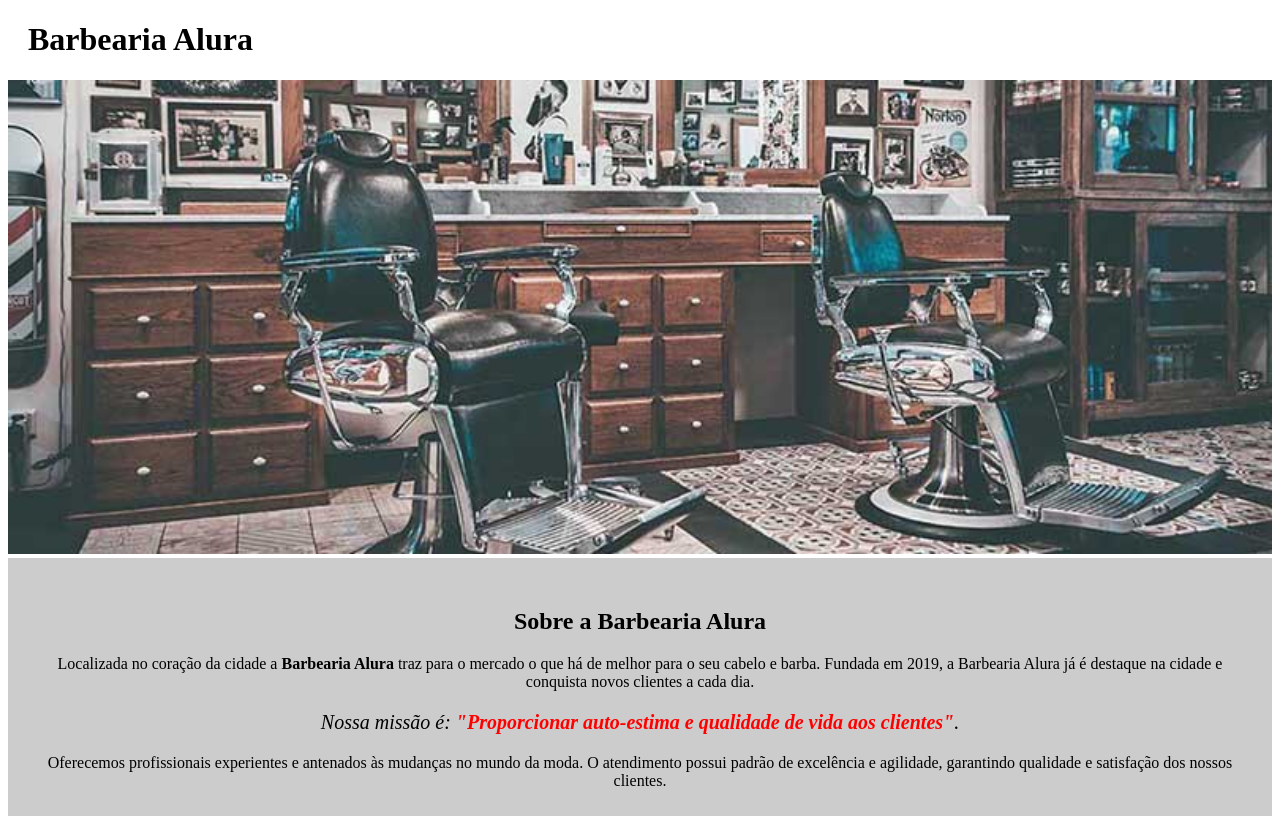
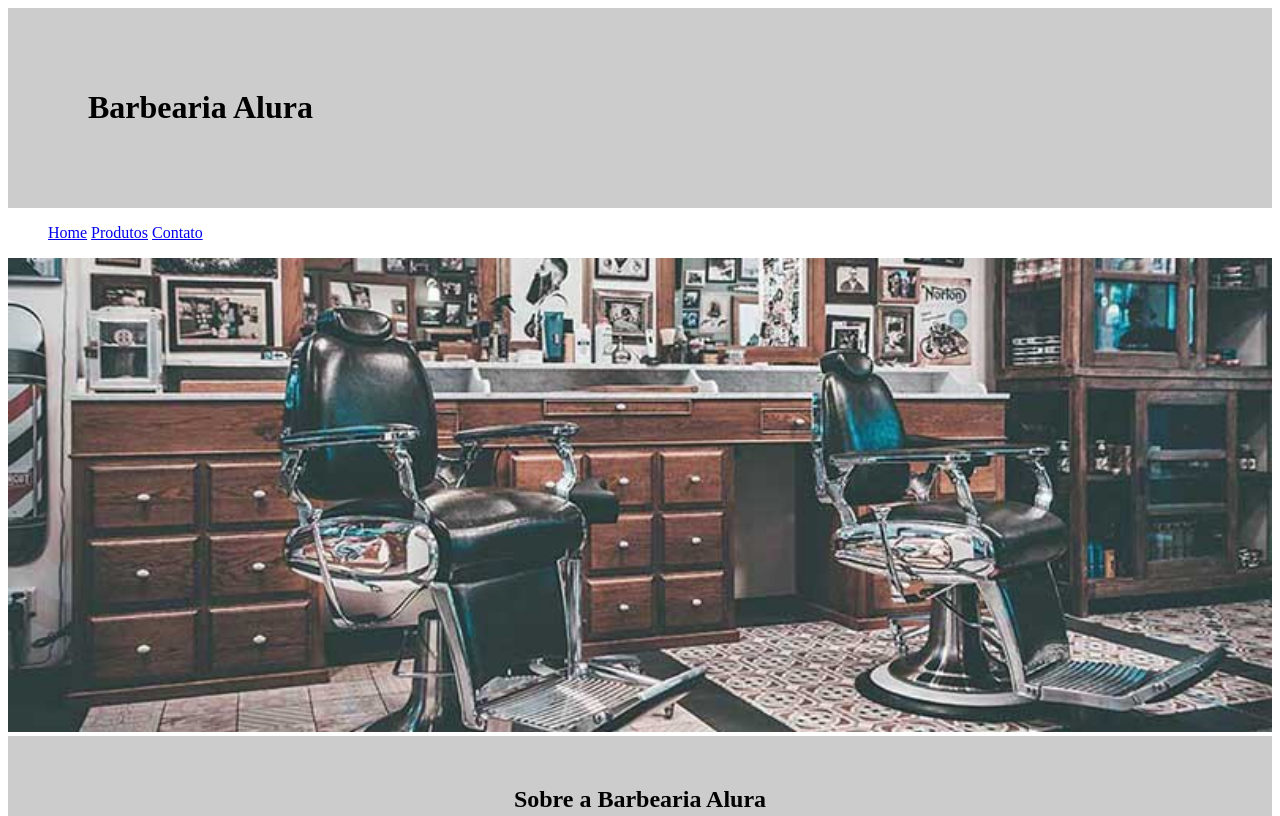
Before and after one commit to VagnerSiqueiraDeSousa/0-projetoBarbearia, a plain HTML site: page index.html in a window 1280 px wide. Shown: the top 816 px of the page. Drawn offline with Linux system fonts and the light colour scheme.

Commit message:
implementação do menu na pagina pricipal

```diff
--- a/index.html
+++ b/index.html
@@ -8,8 +8,19 @@
 
 	<body>
 		<header>
-			<h1 class="titulo-principal">Barbearia Alura</h1>
+			<div class="caixaPaginaPrincipal">
+				<h1 class="titulo-principal">Barbearia Alura</h1>
+
+			</div>
+			<nav>
+				<ul>
+					<li><a href="index.html">Home</a></li>
+					<li><a href="produtos.html">Produtos</a></li>
+					<li><a href="contato.html">Contato</a></li>
+				</ul>
+			</nav>
 		</header>
+		<main>
 		<img id="banner" src="./assets/banner.jpg">
 		<div class="principal">
 			<h2 class="titulo-centralizado">Sobre a Barbearia Alura</h2>
@@ -33,5 +44,6 @@
 
 			<img src="./assets/beneficios.jpg" class="imagembeneficios">
 		</div>
+	</main>
 	</body>
 </html>
--- a/styles/style.css
+++ b/styles/style.css
@@ -1,3 +1,6 @@
+
+
+
 #banner {
 	width:100%;
 }
@@ -13,6 +16,24 @@
 
 .titulo-centralizado {
 	text-align: center
+}
+
+.caixaPaginaPrincipal{
+	background: #CCCCCC;
+	padding: 60px;
+
+}
+
+nav{
+
+	top:110px;
+	right: 0;
+}
+
+
+nav li{
+	display: inline-block;
+
 }
 
 p {
--- /dev/null
+++ b/styles/test.css
@@ -0,0 +1,15 @@
+h1{
+    background-size:#040505;
+    font-size: 40px;
+}
+
+nav{
+    position: absolute;
+    top: 0;
+    right: 0;
+}
+
+nav li{
+    display: inline-block;
+    margin: 0 0  0 15px;
+}
```
Also changed, not shown: produtos.html (+6 -1 lines), styles/produtos.css (+13 -1 lines), styles/test.html (added, +38 -0 lines).
